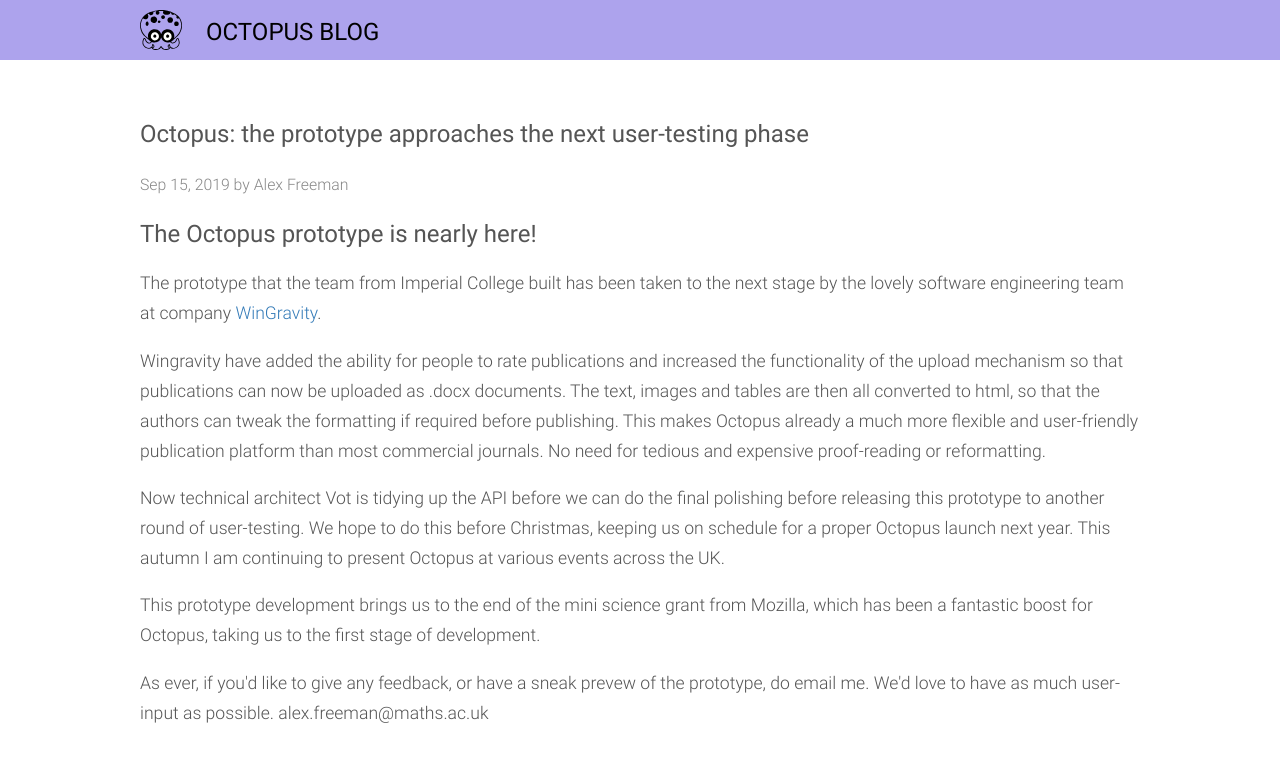
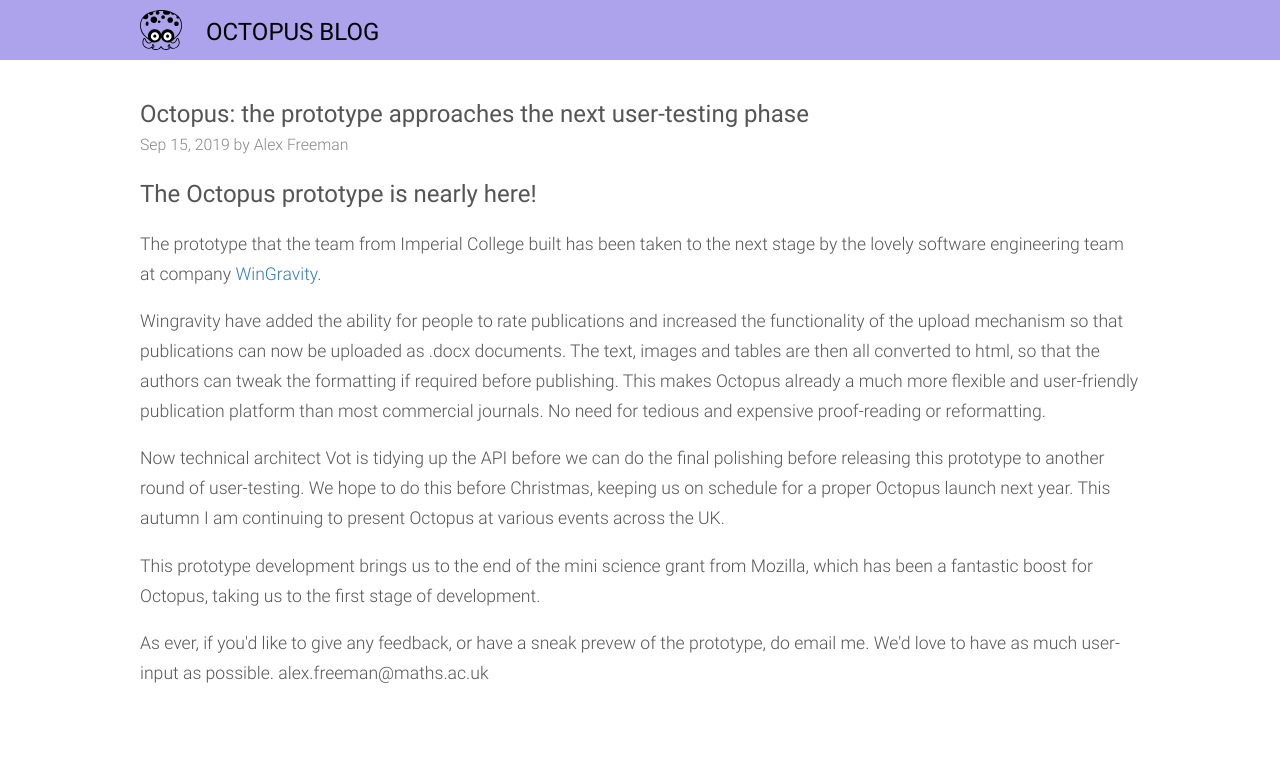
Before and after one commit to ScienceOctopus/ScienceOctopus.github.io, a Jekyll site: the page built from _posts/2019-09-15-prototype.md, in a window 1280 px wide. Shown: the top 762 px of the page. Built offline with Jekyll 4.4.1, drawn with Linux system fonts in a browser that asks for light colours.

Commit message:
Separator bug fix, style updates

```diff
--- a/_layouts/post.html
+++ b/_layouts/post.html
@@ -3,7 +3,7 @@
 ---
 <div class="inner">
   <article class="post">
-    <h1>{{ page.title | escape }}</h1>
+    <h1 class="title">{{ page.title | escape }}</h1>
     <p class="meta">{{ page.date | date: "%b %-d, %Y" }} by {{ page.author }}</p>
     <div class="body">{{ content }}</div>
     <a class="u-url" href="{{ page.url | relative_url }}" hidden></a>
--- a/_posts/2019-09-15-prototype.md
+++ b/_posts/2019-09-15-prototype.md
@@ -11,9 +11,10 @@
 banner: "img/blog-images/header-images/HomePage.png"
 ---
 
-## The Octopus prototype is nearly here!
+<h2>The Octopus prototype is nearly here!</h2>
 
 <p>The prototype that the team from Imperial College built has been taken to the next stage by the lovely software engineering team at company <a href="https://www.wingravity.com">WinGravity</a>.</p>
+
 <!-- more -->
 
 <p>Wingravity have added the ability for people to rate publications and increased the functionality of the upload mechanism so that publications can now be uploaded as .docx documents. The text, images and tables are then all converted to html, so that the authors can tweak the formatting if required before publishing. This makes Octopus already a much more flexible and user-friendly publication platform than most commercial journals. No need for tedious and expensive proof-reading or reformatting.</p>
--- a/pub/style.css
+++ b/pub/style.css
@@ -57,7 +57,7 @@
 
 img.fullwidth {width:100%;max-width:1200px}
 
-.post { margin: 0 0 30px; padding: 10px 0; border-bottom: 1px solid #777; }
-.post:first-of-type { border-bottom: none }
+.post { margin: 0 0 30px; padding: 10px 0; border-bottom: 1px solid #aaa; }
+.post:last-of-type { border-bottom: none }
 .post .meta { margin: 0; font-size: 0.9em; opacity: 0.7; }
 .post .title { margin: 0; }
```
Also changed, not shown: _posts/2019-07-07-building-octopus.md (+4 -10 lines).
